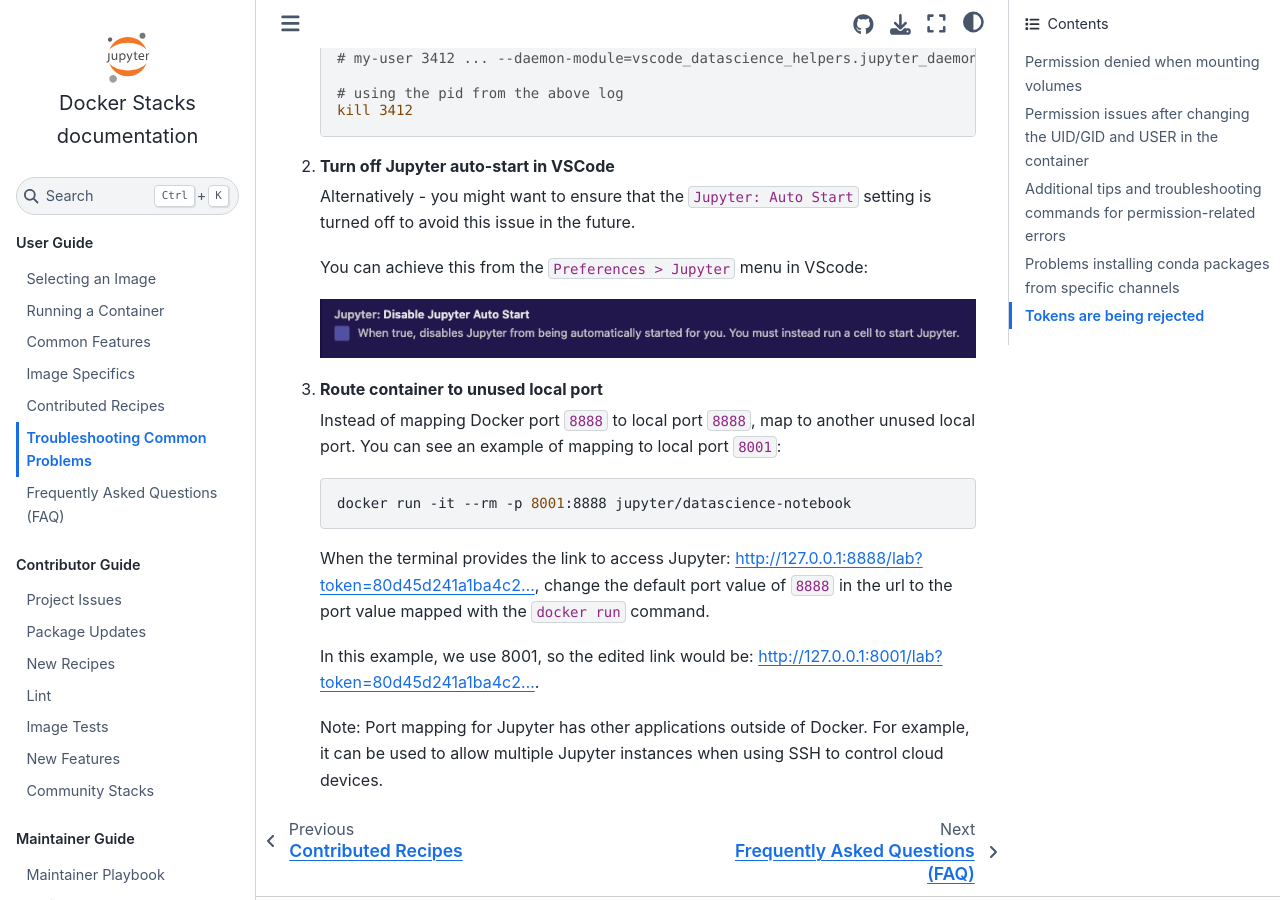
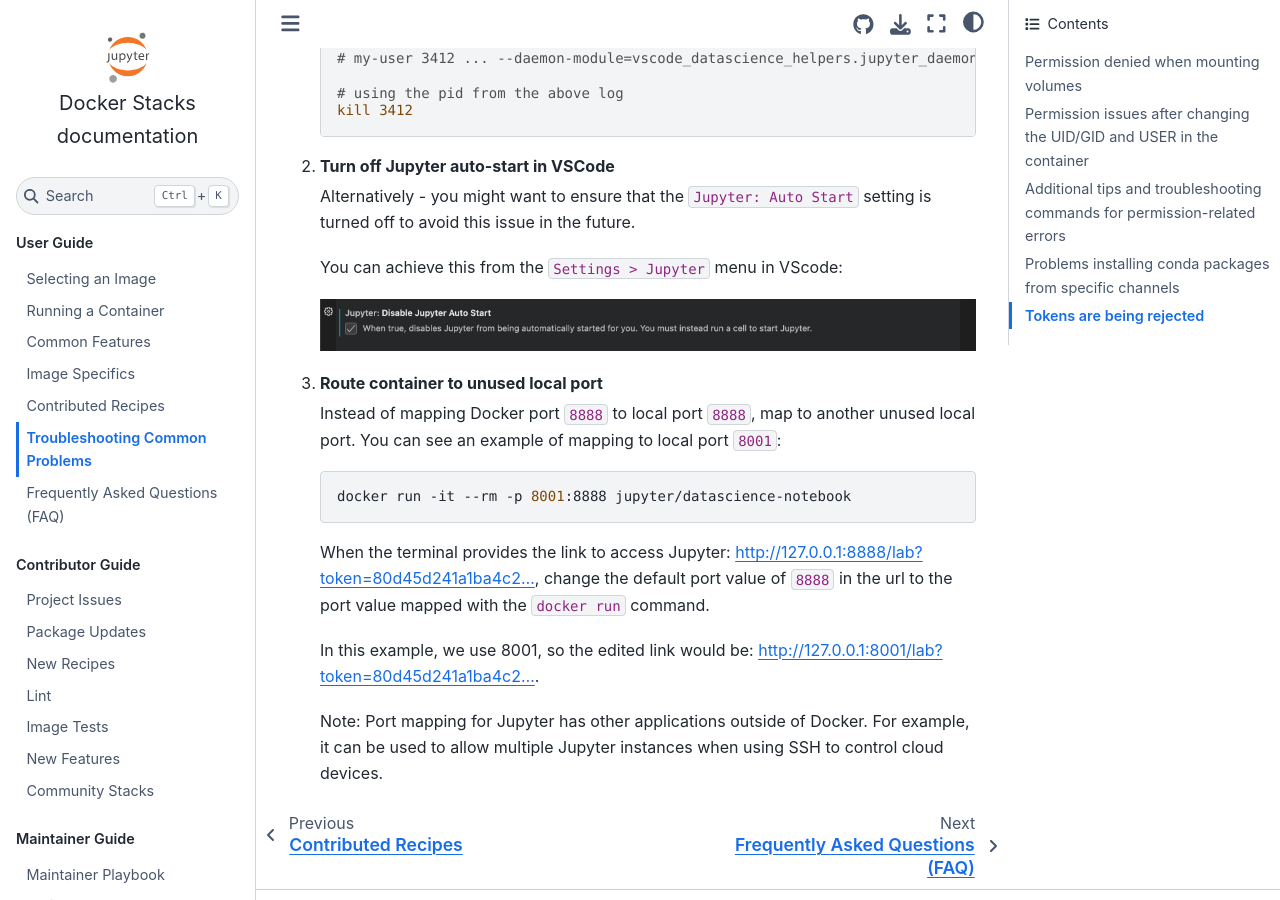
Before and after one commit to jupyter/docker-stacks, a Sphinx documentation site: the page built from docs/using/troubleshooting.md, in a window 1280 px wide and 900 px high, scrolled down 7539 px. Built offline with Sphinx 7.4.7 and the Sphinx Book theme 1.1.4, drawn with Linux system fonts in a browser that asks for light colours.

Commit message:
Improve docs about VSCode jupyter settings

```diff
--- a/docs/using/troubleshooting.md
+++ b/docs/using/troubleshooting.md
@@ -308,9 +308,9 @@
 
    Alternatively - you might want to ensure that the `Jupyter: Auto Start` setting is turned off to avoid this issue in the future.
 
-   You can achieve this from the `Preferences > Jupyter` menu in VScode:
+   You can achieve this from the `Settings > Jupyter` menu in VScode:
 
-   ![VSCode Preferences UI - Jupyter: Disable Jupyter Auto Start checkbox unchecked](../_static/using/troubleshooting/vscode-jupyter-settings.png)
+   ![VSCode Settings UI - Jupyter: Disable Jupyter Auto Start checkbox checked](../_static/using/troubleshooting/vscode-jupyter-settings.png)
 
 3. **Route container to unused local port**
 
```
Also changed, not shown: docs/_static/using/troubleshooting/vscode-jupyter-settings.png.
